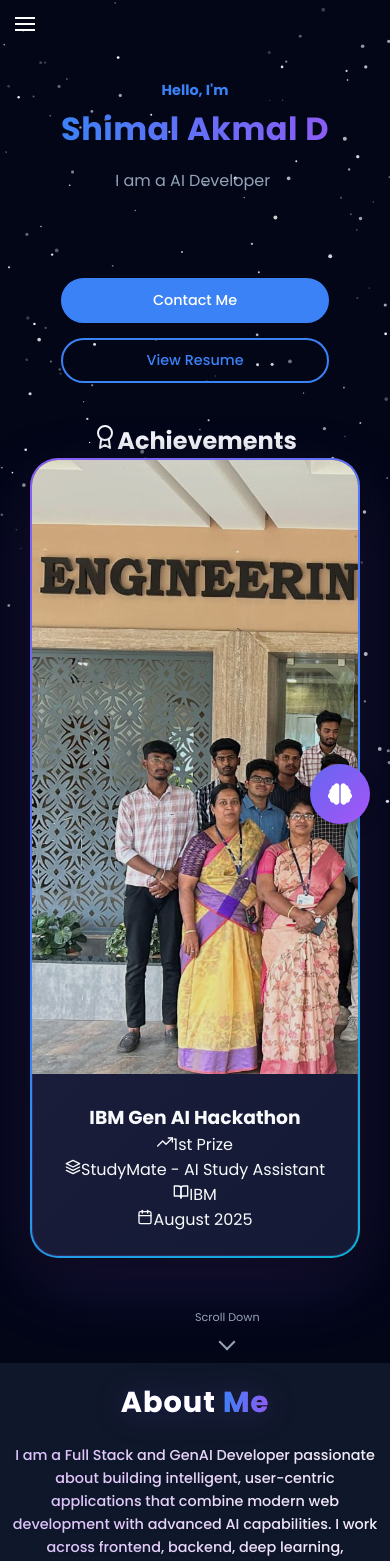
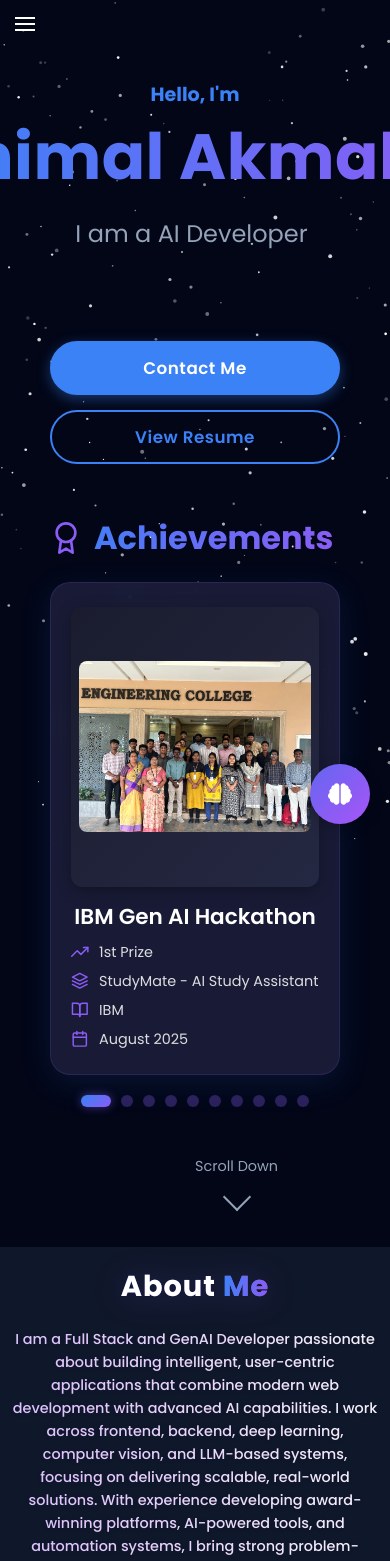
Before and after one commit to Shimal007/portfolio, a React (Vite) app in the folder Client/: page / in a window 390 px wide. Shown: the top 1561 px of the page. Built offline with nearby package versions, Linux system fonts and the light colour scheme.

Commit message:
Update HomePage.css

```diff
--- a/Client/src/Pages/HomePage.css
+++ b/Client/src/Pages/HomePage.css
@@ -22,7 +22,7 @@
   margin: 0 auto;
   padding: 0 40px;
   min-height: calc(100vh - 200px);
-  gap: 80px;
+  gap: 64px;
 }
 
 .home-content {
@@ -32,6 +32,7 @@
   flex-direction: column;
   justify-content: center;
   align-items: flex-start;
+  margin-right: 0;
 }
 
 .home-text h4 {
@@ -62,287 +63,271 @@
   min-height: 60px;
 }
 
+/* =========================================
+   Button Styles
+   ========================================= */
+
 .home-buttons {
   display: flex;
   gap: 20px;
-  margin-top: 30px;
+  margin-top: 35px;
 }
 
-/* Modern Achievements Carousel */
-.achievements-slider {
-  flex: 0 0 600px;
-  position: relative;
-  max-width: 600px;
-  display: flex;
-  flex-direction: column;
+.btn {
+  padding: 14px 32px;
+  border-radius: 50px;
+  font-size: 1.05rem;
+  font-weight: 600;
+  text-decoration: none;
+  transition: all 0.3s cubic-bezier(0.4, 0, 0.2, 1);
+  display: inline-flex;
+  align-items: center;
   justify-content: center;
-  perspective: 1500px;
+  letter-spacing: 0.5px;
 }
 
-/* Carousel Container */
-.carousel-container {
-  position: relative;
-  display: flex;
-  align-items: center;
-  gap: 20px;
-  padding: 20px 0;
+/* Solid Blue Button */
+.btn.primary {
+  background-color: #3b82f6;
+  color: #ffffff;
+  border: 2px solid #3b82f6;
+  box-shadow: 0 4px 14px rgba(59, 130, 246, 0.4);
 }
 
-.slider-arrow {
-  background: linear-gradient(135deg, rgba(139, 92, 246, 0.15), rgba(59, 130, 246, 0.15));
-  border: 2px solid rgba(139, 92, 246, 0.4);
-  border-radius: 50%;
-  width: 52px;
-  height: 52px;
+.btn.primary:hover {
+  background-color: #2563eb;
+  border-color: #2563eb;
+  transform: translateY(-2px);
+  box-shadow: 0 6px 20px rgba(59, 130, 246, 0.6);
+}
+
+/* Outline Blue Button */
+.btn.secondary {
+  background-color: transparent;
+  color: #3b82f6;
+  border: 2px solid #3b82f6;
+}
+
+.btn.secondary:hover {
+  background-color: rgba(59, 130, 246, 0.1);
+  color: #3b82f6;
+  transform: translateY(-2px);
+  box-shadow: 0 4px 14px rgba(59, 130, 246, 0.2);
+}
+
+/* =========================================
+   Achievements Slider
+   ========================================= */
+
+.achievements-slider {
+  flex: 0 0 650px;
+  max-width: 650px;
+  /* Push to right on Desktop */
+  margin-left: 60px;
+  margin-right: 0;
+  position: relative;
+}
+
+.slider-wrapper {
+  position: relative;
+  width: 100%;
   display: flex;
   align-items: center;
   justify-content: center;
-  cursor: pointer;
-  color: #a78bfa;
-  font-size: 1.6rem;
-  transition: all 0.4s cubic-bezier(0.4, 0, 0.2, 1);
-  backdrop-filter: blur(15px);
-  flex-shrink: 0;
-  z-index: 10;
-  position: relative;
-  overflow: hidden;
 }
 
-.slider-arrow::before {
-  content: '';
-  position: absolute;
-  inset: 0;
-  background: linear-gradient(135deg, rgba(139, 92, 246, 0.3), rgba(59, 130, 246, 0.3));
-  opacity: 0;
-  transition: opacity 0.4s ease;
-  border-radius: 50%;
-}
-
-.slider-arrow:hover::before {
-  opacity: 1;
-}
-
-.slider-arrow:hover {
-  border-color: #8b5cf6;
-  box-shadow:
-    0 0 30px rgba(139, 92, 246, 0.6),
-    0 0 60px rgba(139, 92, 246, 0.3);
-  transform: scale(1.1);
-}
-
-.slider-arrow-left {
-  margin-right: -10px;
-}
-
-.slider-arrow-right {
-  margin-left: -10px;
-}
-
-/* Achievement Card with Neon Border */
-.achievement-card {
-  background: linear-gradient(135deg,
-      rgba(30, 32, 60, 0.98),
-      rgba(20, 22, 50, 0.98));
-  backdrop-filter: blur(30px);
-  border-radius: 28px;
-  padding: 0;
-  border: 2px solid transparent;
-  background-image:
-    linear-gradient(135deg, rgba(30, 32, 60, 0.98), rgba(20, 22, 50, 0.98)),
-    linear-gradient(135deg, #8b5cf6, #3b82f6, #06b6d4);
-  background-origin: border-box;
-  background-clip: padding-box, border-box;
-  box-shadow:
-    0 10px 40px rgba(0, 0, 0, 0.5),
-    0 0 0 1px rgba(139, 92, 246, 0.2) inset,
-    0 25px 70px rgba(139, 92, 246, 0.2);
-  position: relative;
-  overflow: hidden;
-  transition: all 0.5s cubic-bezier(0.4, 0, 0.2, 1);
-  flex: 1;
-  transform-style: preserve-3d;
-}
-
-.achievement-card:hover {
-  transform: translateY(-12px) rotateX(2deg);
-  box-shadow:
-    0 25px 70px rgba(0, 0, 0, 0.6),
-    0 0 0 1px rgba(139, 92, 246, 0.4) inset,
-    0 35px 100px rgba(139, 92, 246, 0.4),
-    0 0 80px rgba(139, 92, 246, 0.3);
-}
-
-/* Animated Glowing effect */
-.achievement-glow {
-  position: absolute;
-  top: -50%;
-  left: -50%;
-  width: 200%;
-  height: 200%;
-  background: radial-gradient(circle, rgba(139, 92, 246, 0.2) 0%, transparent 70%);
-  opacity: 0;
-  transition: opacity 0.5s ease;
-  pointer-events: none;
-  animation: glow-rotate 8s linear infinite;
-}
-
-@keyframes glow-rotate {
-  0% {
-    transform: rotate(0deg);
-  }
-
-  100% {
-    transform: rotate(360deg);
-  }
-}
-
-.achievement-card:hover .achievement-glow {
-  opacity: 1;
-}
-
-/* Image Container - Reduced Height */
-.achievement-image-container {
-  position: relative;
-  width: 100%;
-  height: 240px;
-  overflow: hidden;
-  border-radius: 26px 26px 0 0;
-}
-
-.achievement-image {
-  width: 100%;
-  height: 100%;
-  object-fit: cover;
-  transition: transform 0.7s cubic-bezier(0.4, 0, 0.2, 1);
-  filter: brightness(0.9);
-}
-
-.achievement-card:hover .achievement-image {
-  transform: scale(1.15);
-  filter: brightness(1);
-}
-
-.achievement-overlay {
-  position: absolute;
-  inset: 0;
-  background: linear-gradient(to bottom,
-      transparent 0%,
-      rgba(0, 0, 0, 0.2) 40%,
-      rgba(20, 22, 50, 0.95) 100%);
-  pointer-events: none;
-}
-
-/* Content */
-.achievement-content {
-  padding: 28px 32px 32px;
-  position: relative;
-}
-
-.achievement-badge {
-  position: absolute;
-  top: -24px;
-  right: 32px;
-  background: linear-gradient(135deg, #fbbf24, #f59e0b);
-  width: 56px;
-  height: 56px;
-  border-radius: 50%;
+.achievements-heading {
+  font-size: 2rem;
+  font-weight: 700;
+  color: #fff;
+  margin-bottom: 20px;
   display: flex;
   align-items: center;
-  justify-content: center;
-  color: white;
-  font-size: 1.75rem;
-  box-shadow:
-    0 6px 25px rgba(251, 191, 36, 0.5),
-    0 0 0 5px rgba(20, 22, 50, 1),
-    0 0 30px rgba(251, 191, 36, 0.3);
-  animation: badge-float 3s ease-in-out infinite;
-}
-
-@keyframes badge-float {
-
-  0%,
-  100% {
-    transform: translateY(0) rotate(0deg);
-  }
-
-  50% {
-    transform: translateY(-8px) rotate(8deg);
-  }
-}
-
-.achievement-title {
-  font-size: 1.6rem;
-  font-weight: 700;
-  color: white;
-  margin: 0 0 14px 0;
-  line-height: 1.3;
-  background: linear-gradient(135deg, #ffffff, #e0e7ff);
+  gap: 12px;
+  background: linear-gradient(90deg, #3b82f6, #8b5cf6);
   -webkit-background-clip: text;
   background-clip: text;
   color: transparent;
 }
 
-.achievement-description {
-  font-size: 0.98rem;
-  color: rgba(255, 255, 255, 0.75);
-  line-height: 1.7;
-  margin: 0 0 22px 0;
+.heading-icon {
+  font-size: 2rem;
+  color: #8b5cf6;
 }
 
-.achievement-footer {
+.achievement-card {
+  background: rgba(30, 32, 60, 0.85);
+  backdrop-filter: blur(14px);
+  border-radius: 20px;
+  padding: 24px;
+  border: 1.5px solid rgba(139, 92, 246, 0.15);
+  box-shadow: 0 8px 32px 0 rgba(59, 130, 246, 0.13);
   display: flex;
-  justify-content: space-between;
+  flex-direction: row;
   align-items: center;
-  padding-top: 18px;
-  border-top: 1px solid rgba(139, 92, 246, 0.25);
+  gap: 16px;
+  width: 100%;
+  position: relative;
+  overflow: hidden;
+  transition: transform 0.3s ease, box-shadow 0.3s ease;
 }
 
-.achievement-date {
-  font-size: 0.9rem;
-  color: #a78bfa;
-  font-weight: 600;
+.achievement-card:hover {
+  box-shadow: 0 16px 48px 0 rgba(139, 92, 246, 0.15);
+  border-color: #8b5cf6;
+  transform: translateY(-5px);
+}
+
+.achievement-image {
+  flex: 0 0 52%;
+  height: 280px;
+  overflow: hidden;
+  border-radius: 12px;
+  position: relative;
+  box-shadow: 0 4px 16px rgba(0, 0, 0, 0.3);
+  background: linear-gradient(135deg, #1a1c2e 0%, #252842 100%);
   display: flex;
   align-items: center;
-  gap: 8px;
-  padding: 6px 14px;
-  background: rgba(139, 92, 246, 0.15);
-  border-radius: 20px;
-  border: 1px solid rgba(139, 92, 246, 0.3);
+  justify-content: center;
+  padding: 8px;
 }
 
-.achievement-date::before {
-  content: '📅';
-  font-size: 1.1rem;
+.achievement-image img {
+  max-width: 100%;
+  max-height: 100%;
+  width: auto;
+  height: auto;
+  object-fit: contain;
+  object-position: center;
+  transition: transform 0.4s ease;
+  /* Maximum quality rendering - preserves details when zooming */
+  image-rendering: -webkit-optimize-contrast;
+  image-rendering: high-quality;
+  -ms-interpolation-mode: bicubic;
+  /* Ensure sharp rendering at all zoom levels */
+  backface-visibility: hidden;
+  -webkit-backface-visibility: hidden;
+  transform: translateZ(0);
+  -webkit-font-smoothing: subpixel-antialiased;
+  /* Prevent blur during transforms */
+  will-change: transform;
+  /* Additional sharpness */
+  filter: contrast(1.02) brightness(1.01);
+  border-radius: 8px;
 }
 
-/* Dots Navigation */
-.achievement-dots {
-  display: flex;
-  gap: 10px;
+.achievement-card:hover .achievement-image img {
+  transform: scale(1.08);
 }
 
-.dot {
-  width: 10px;
-  height: 10px;
+.achievement-content {
+  flex: 1;
+  display: flex;
+  flex-direction: column;
+  justify-content: center;
+  min-width: 0;
+}
+
+.achievement-content h3 {
+  font-size: 1.35rem;
+  font-weight: 600;
+  color: #fff;
+  margin-bottom: 12px;
+  line-height: 1.25;
+}
+
+.achievement-details {
+  display: flex;
+  flex-direction: column;
+  gap: 8px;
+}
+
+.achievement-info {
+  display: flex;
+  align-items: center;
+  gap: 10px;
+  color: rgba(255, 255, 255, 0.85);
+  font-size: 0.9rem;
+  white-space: nowrap;
+  overflow: hidden;
+  text-overflow: ellipsis;
+}
+
+.info-icon {
+  color: #8b5cf6;
+  font-size: 1.1rem;
+  flex-shrink: 0;
+}
+
+/* EXTERNAL ARROWS */
+.slider-arrow {
+  position: absolute;
+  top: 50%;
+  transform: translateY(-50%);
+  background: rgba(30, 32, 60, 0.6);
+  border: 1px solid rgba(139, 92, 246, 0.4);
+  color: #8b5cf6;
+  width: 42px;
+  height: 42px;
   border-radius: 50%;
+  display: flex;
+  align-items: center;
+  justify-content: center;
+  cursor: pointer;
+  z-index: 20;
+  transition: all 0.3s ease;
+  font-size: 1.4rem;
+}
+
+.slider-arrow:hover {
+  background: #8b5cf6;
+  color: white;
+  box-shadow: 0 0 15px rgba(139, 92, 246, 0.5);
+  transform: translateY(-50%) scale(1.1);
+}
+
+.slider-arrow-left {
+  left: -60px;
+}
+
+.slider-arrow-right {
+  right: -60px;
+}
+
+/* Slider Dots */
+.slider-dots {
+  display: flex;
+  justify-content: center;
+  gap: 10px;
+  margin-top: 20px;
+}
+
+.slider-dot {
+  width: 12px;
+  height: 12px;
+  border-radius: 50%;
+  border: none;
   background: rgba(139, 92, 246, 0.3);
   cursor: pointer;
   transition: all 0.3s ease;
-  border: 2px solid transparent;
+  padding: 0;
 }
 
-.dot:hover {
+.slider-dot:hover {
   background: rgba(139, 92, 246, 0.6);
-  transform: scale(1.3);
-  border-color: rgba(139, 92, 246, 0.4);
+  transform: scale(1.1);
 }
 
-.dot.active {
-  background: linear-gradient(135deg, #8b5cf6, #3b82f6);
-  width: 28px;
-  border-radius: 5px;
-  box-shadow: 0 0 15px rgba(139, 92, 246, 0.7);
+.slider-dot.active {
+  background: linear-gradient(135deg, #3b82f6, #8b5cf6);
+  width: 30px;
+  border-radius: 10px;
+  box-shadow: 0 0 10px rgba(139, 92, 246, 0.5);
 }
+
+/* =========================================
+   General & Responsive
+   ========================================= */
 
 .scroll-indicator {
   position: absolute;
@@ -365,89 +350,35 @@
   margin-top: 10px;
 }
 
-/* Button Styles */
-.btn {
-  padding: 12px 24px;
-  border-radius: 30px;
-  font-size: 1rem;
-  font-weight: 500;
-  text-decoration: none;
-  transition: all 0.3s ease;
-}
-
-.btn.primary {
-  background: var(--accent-color);
-  color: white;
-  border: 2px solid var(--accent-color);
-}
-
-.btn.primary:hover {
-  background: transparent;
-  color: var(--accent-color);
-}
-
-.btn.secondary {
-  background: transparent;
-  color: var(--accent-color);
-  border: 2px solid var(--accent-color);
-}
-
-.btn.secondary:hover {
-  background: var(--accent-color);
-  color: white;
-}
-
-/* Responsive Styles */
 @media (max-width: 1200px) {
   .home-hero-content {
     flex-direction: column;
     align-items: center;
     padding-bottom: 60px;
     text-align: center;
-    gap: 48px;
+    gap: 50px;
   }
 
   .home-content {
     align-items: center;
     max-width: 100%;
+    margin-right: 0;
   }
 
   .achievements-slider {
-    flex: 1;
     width: 100%;
     max-width: 600px;
+    flex: none;
+    /* Reset margins for tablet */
+    margin-left: 0;
+    margin-right: 0;
+    margin: 0 auto;
   }
 }
 
 @media (max-width: 768px) {
-  .slider-arrow {
-    display: none;
-  }
-
   .home-section-container {
     padding: 80px 0;
-  }
-
-  .home-hero-content {
-    padding: 0 20px;
-    min-height: calc(100vh - 160px);
-    gap: 40px;
-  }
-
-  .home-text h4 {
-    font-size: 1rem;
-  }
-
-  .home-text h1 {
-    font-size: 2.5rem;
-    white-space: normal;
-    word-break: break-word;
-    line-height: 1.15;
-  }
-
-  .type-animation h3 {
-    font-size: 1.2rem;
-    min-height: 50px;
   }
 
   .home-buttons {
@@ -459,85 +390,54 @@
   .btn {
     width: 100%;
     text-align: center;
-    padding: 10px 20px;
-    font-size: 0.9rem;
+    padding: 12px 24px;
   }
 
+  /* Slider Mobile Fixes */
   .achievements-slider {
-    max-width: 100%;
+    width: 100%;
+    /* Take full width of parent */
+    max-width: 450px;
+    margin-left: 0;
+    /* Forced Reset */
+    margin-right: 0;
+    margin: 0 auto;
   }
 
-  .slider-arrow {
-    width: 44px;
-    height: 44px;
-    font-size: 1.3rem;
+  .achievement-card {
+    flex-direction: column;
+    padding: 24px 20px;
+    /* Slight padding adj */
+    text-align: center;
+    gap: 16px;
   }
 
-  .achievement-image-container {
-    height: 200px;
-  }
-
-  .achievement-title {
-    font-size: 1.4rem;
-  }
-
-  .achievement-description {
-    font-size: 0.92rem;
-  }
-}
-
-@media (max-width: 480px) {
-  .home-text h4 {
-    font-size: 0.9rem;
-  }
-
-  .home-text h1 {
-    font-size: 2rem;
-  }
-
-  .type-animation h3 {
-    font-size: 1rem;
-  }
-
-  .carousel-container {
-    gap: 12px;
-  }
-
-  .slider-arrow {
-    width: 40px;
-    height: 40px;
-    font-size: 1.1rem;
+  .achievement-image {
+    flex: none;
+    width: 100%;
+    height: 280px;
+    padding: 8px;
   }
 
   .achievement-content {
-    padding: 22px 24px 24px;
+    width: 100%;
   }
 
-  .achievement-image-container {
-    height: 180px;
+  /* Align Details Vertically in Center */
+  .achievement-details {
+    align-items: flex-start;
+    /* Align icon/text left relative to each other */
+    display: inline-flex;
+    /* Shrink to fit content */
+    width: fit-content;
+    /* Only take needed width */
+    margin: 0 auto;
+    /* Center the whole block */
+    text-align: left;
   }
 
-  .achievement-title {
-    font-size: 1.25rem;
-  }
-
-  .achievement-description {
-    font-size: 0.88rem;
-  }
-
-  .scroll-indicator {
-    bottom: 15px;
-    font-size: 0.7rem;
-  }
-
-  .arrow {
-    width: 12px;
-    height: 12px;
+  /* Hide Arrows */
+  .slider-arrow {
+    display: none !important;
   }
 }
-
-/* Override min-height for specific sections to reduce gaps */
-#about.section-wrapper,
-#skills.section-wrapper {
-  min-height: auto;
-}
```
